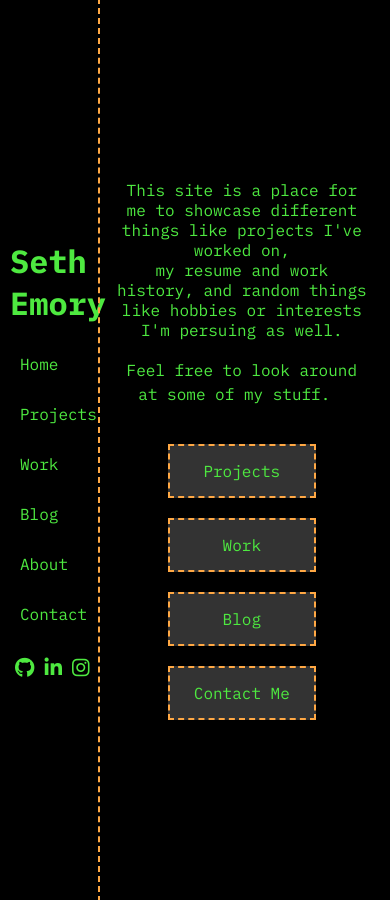
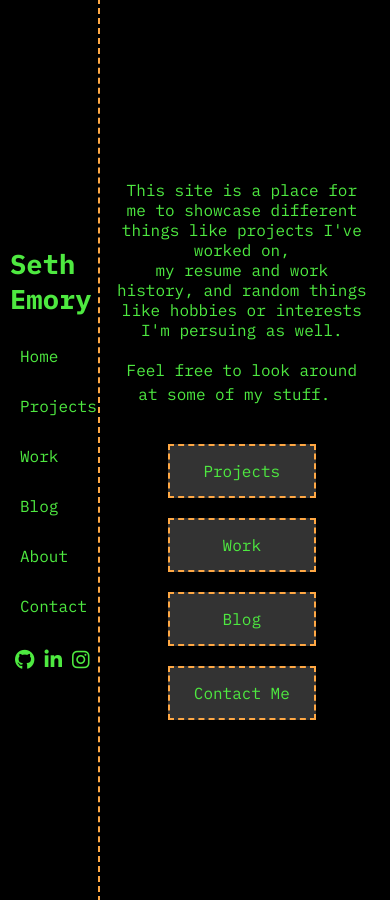
Before and after one commit to sethemory/sethemory.github.io, a Jekyll site: the page built from index.markdown, in a window 390 px wide. Built offline with Jekyll 4.4.1, drawn with Linux system fonts in a browser that asks for light colours.

Commit message:
fixed an issue with the sidebar sizing

```diff
--- a/assets/css/sidebar.css
+++ b/assets/css/sidebar.css
@@ -59,7 +59,6 @@
 @media (max-width: 768px) {
   .sidebar {
     width: 20%;
-    height: auto;
     padding: 10px;
     box-shadow: none; /* Remove shadow for a cleaner look on small screens */
     display: flex;
@@ -68,7 +67,7 @@
   }
 
   .sidebar h1 {
-    font-size: 2rem; /* Adjust header size for smaller screens */
+    font-size: 1.7rem; /* Adjust header size for smaller screens */
     margin-bottom: 15px;
   }
 
```
